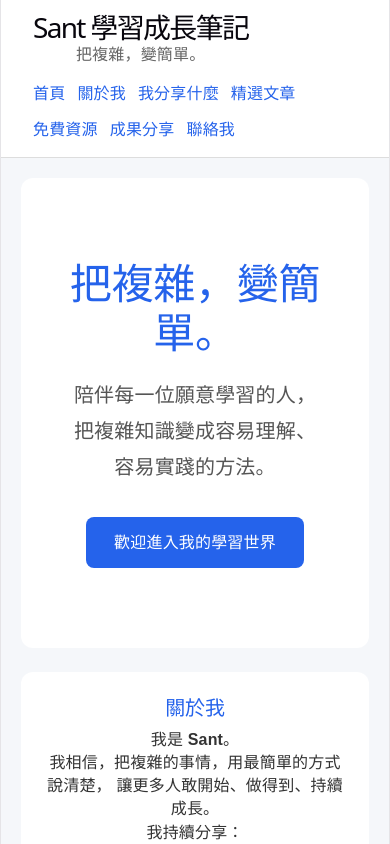
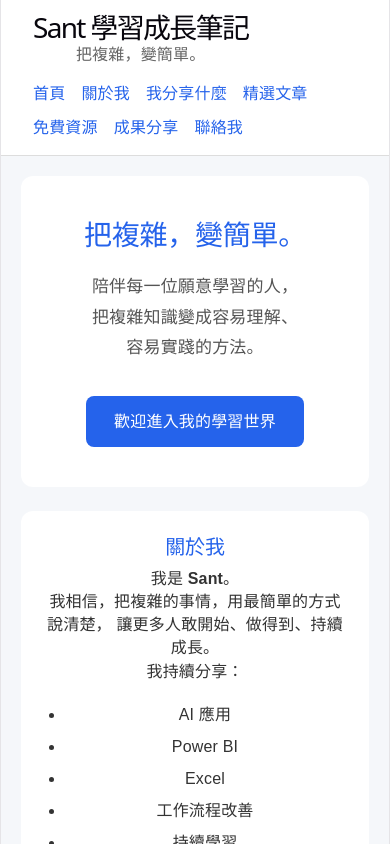
Before and after one commit to jouliwen-sant1120/sant-learning-notes, a React (Vite) app: page / in a window 390 px wide. Shown: the top 844 px of the page. Built offline with nearby package versions, Linux system fonts and the light colour scheme.

Commit message:
feat: 完成首頁響應式設計

```diff
--- a/src/App.css
+++ b/src/App.css
@@ -8,7 +8,7 @@ body {
 .site-header {
   position: sticky;
   top: 0;
-  background: rgba(255, 255, 255, 0.95);
+  background: #fff;
   padding: 16px 32px;
   display: flex;
   justify-content: space-between;
@@ -78,21 +78,11 @@ html {
   }
 
   nav {
-    flex-wrap: wrap;
-    gap: 12px;
+  flex-wrap: wrap;
+  gap: 10px 16px;
   }
 
-  .hero {
-    padding: 48px 20px;
-  }
 
-  .hero h2 {
-    font-size: 32px;
-  }
-
-  .hero p {
-    font-size: 18px;
-  }
 
   main {
     padding: 20px;
--- a/src/components/About/About.jsx
+++ b/src/components/About/About.jsx
@@ -1,4 +1,5 @@
 import "./About.css";
+
 function About() {
   return (
     <section id="about">
--- a/src/components/Hero/Hero.css
+++ b/src/components/Hero/Hero.css
@@ -29,3 +29,25 @@
 .hero button:hover {
   background: #1d4ed8;
 }
+.hero {
+    padding: 48px 20px;
+  }
+
+  .hero {
+  padding: 40px 20px;
+}
+
+.hero h2 {
+  font-size: 28px;
+  line-height: 1.3;
+}
+
+.hero p {
+  font-size: 17px;
+  line-height: 1.8;
+}
+
+.hero button {
+  font-size: 16px;
+  padding: 12px 24px;
+}
```
Also changed, not shown: 1 other file (tests, documents, lock files or other folders). Lines whose indentation alone changed are shown as unchanged.
